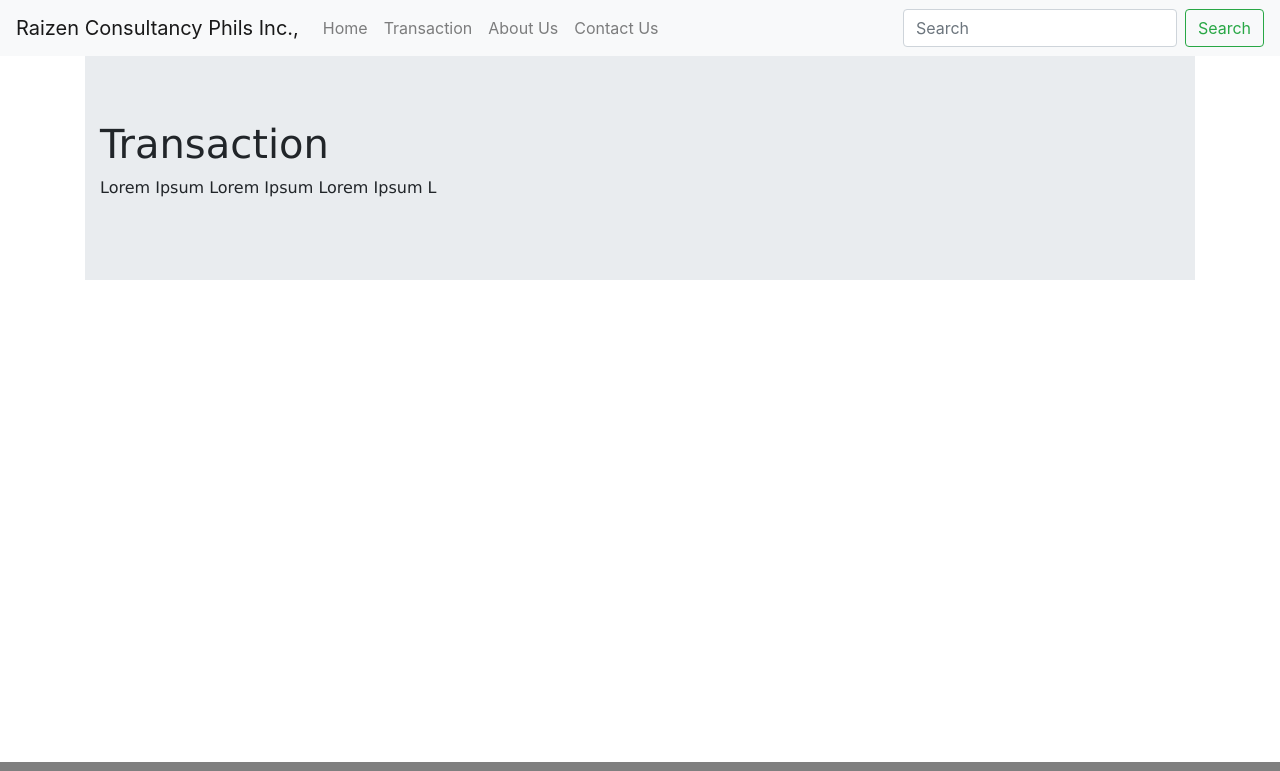
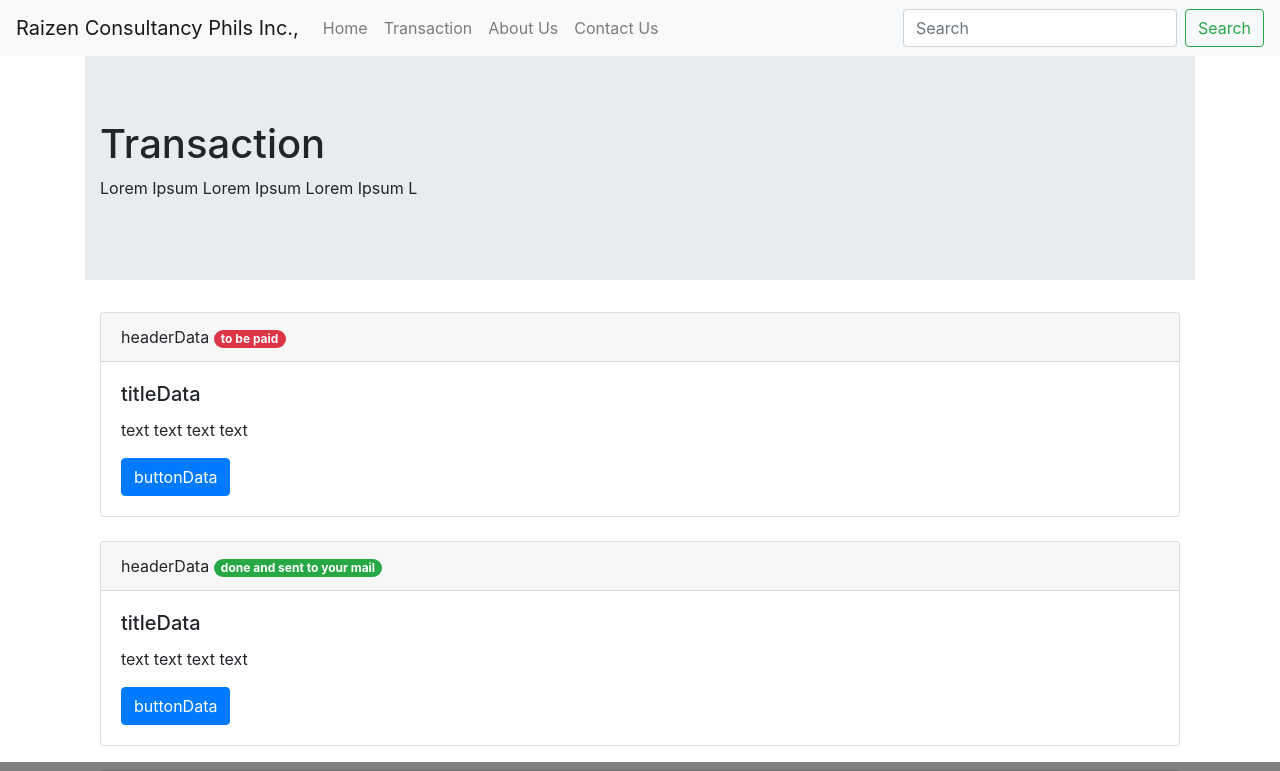
Before and after one commit to stephenbowie/rayzen, a React (Create React App) app: page /transaction in a window 1280 px wide. Shown: the top 771 px of the page. Built offline with nearby package versions, Linux system fonts and the light colour scheme.

Commit message:
transaction page

```diff
--- a/src/components/About.css
+++ b/src/components/About.css
@@ -21,9 +21,3 @@
 .centerText {
   text-align: center;
 }
-
-h1,
-h2,
-p {
-  font-family: "Verdana", Times, serif;
-}
--- a/src/components/Contact.jsx
+++ b/src/components/Contact.jsx
@@ -16,8 +16,8 @@ export default class Contact extends Component {
     this.handleChange = this.handleChange.bind(this);
   }
 
-  handleChange() {
-    //this.setState({ [e.target.name]: e.target.value});
+  handleChange(e) {
+    this.setState({ [e.target.name]: e.target.value });
   }
 
   render() {
@@ -89,10 +89,7 @@ export default class Contact extends Component {
                 Lorem ipsum dolor sit amet, consectetur adipiscing elit, sed do
                 eiusmod tempor incididunt ut labore et dolore magna aliqua. Ut
                 enim ad minim veniam, quis nostrud exercitation ullamco laboris
-                nisi ut aliquip ex ea commodo consequat. Duis aute irure dolor
-                in reprehenderit in voluptate velit esse cillum dolore eu fugiat
-                nulla pariatur. Excepteur sint occaecat cupidatat non proident,
-                sunt in culpa qui officia deserunt mollit anim id est laborum.
+                nisi ut aliquip ex ea commodo consequat.
               </p>
               <p>
                 <a href="/" class="btn btn-primary btn-md text-white">
--- a/src/components/Transaction.jsx
+++ b/src/components/Transaction.jsx
@@ -1,9 +1,39 @@
 import React, { Component, Fragment } from "react";
 import { MyJumbotron } from "./custombootstrapcomponents/MyJumbotron";
 import { Container, Row, Col } from "react-bootstrap";
+import { TransactionCard } from "./custombootstrapcomponents/TransactionCard";
 
 export default class Transaction extends Component {
   render() {
+    const transacData = [
+      {
+        header: "headerData",
+        title: "titleData",
+        text: "text text text text",
+        button: "buttonData",
+        stage: "pending"
+      },
+      {
+        header: "headerData",
+        title: "titleData",
+        text: "text text text text",
+        button: "buttonData",
+        stage: "done"
+      },
+      {
+        header: "headerData",
+        title: "titleData",
+        text: "text text text text",
+        button: "buttonData",
+        stage: "processing"
+      },
+      {
+        header: "headerData",
+        title: "titleData",
+        text: "text text text text",
+        button: "buttonData"
+      }
+    ];
     return (
       <Fragment>
         <div className="transactionHeader">
@@ -15,7 +45,23 @@ export default class Transaction extends Component {
         <div className="transactionBody">
           <Container>
             <Row>
-              <Col />
+              <Col>
+                <TransactionCard {...transacData[0]} />
+              </Col>
+            </Row>
+          </Container>
+          <Container>
+            <Row>
+              <Col>
+                <TransactionCard {...transacData[1]} />
+              </Col>
+            </Row>
+          </Container>
+          <Container>
+            <Row>
+              <Col>
+                <TransactionCard {...transacData[2]} />
+              </Col>
             </Row>
           </Container>
         </div>
--- a/src/components/custombootstrapcomponents/MyPerson.jsx
+++ b/src/components/custombootstrapcomponents/MyPerson.jsx
@@ -1,12 +1,12 @@
 import React from "react";
-import {Image} from 'react-bootstrap';
+import { Image } from "react-bootstrap";
 
 export const MyPerson = props => {
   return (
     <div class="centerText">
       <Image src={props.src} className="resize" roundedCircle />
       <br />
-            <div><h2>{props.personname}</h2></div>
+      <h3>{props.personname}</h3>
       <p>{props.description}</p>
     </div>
   );
--- /dev/null
+++ b/src/components/custombootstrapcomponents/TransactionBadge.jsx
@@ -0,0 +1,29 @@
+import { Badge } from "react-bootstrap";
+import React from "react";
+
+export const TransactionBadge = props => {
+  if (props.stage === "uploaded")
+    return (
+      <Badge pill variant="primary">
+        uploaded
+      </Badge>
+    );
+  if (props.stage === "processing")
+    return (
+      <Badge pill variant="warning">
+        processing
+      </Badge>
+    );
+  if (props.stage === "done")
+    return (
+      <Badge pill variant="success">
+        done and sent to your mail
+      </Badge>
+    );
+  if (props.stage === "pending")
+    return (
+      <Badge pill variant="danger">
+        to be paid
+      </Badge>
+    );
+};
--- /dev/null
+++ b/src/components/custombootstrapcomponents/TransactionCard.jsx
@@ -0,0 +1,21 @@
+import { Card, Button } from "react-bootstrap";
+import React, { Fragment } from "react";
+import { TransactionBadge } from "./TransactionBadge";
+
+export const TransactionCard = props => {
+  return (
+    <Fragment>
+      <Card>
+        <Card.Header>
+          {props.header} <TransactionBadge stage={props.stage} />
+        </Card.Header>
+        <Card.Body>
+          <Card.Title>{props.title}</Card.Title>
+          <Card.Text>{props.text}</Card.Text>
+          <Button variant="primary">{props.button}</Button>
+        </Card.Body>
+      </Card>{" "}
+      <br />
+    </Fragment>
+  );
+};
```
Lines whose indentation alone changed are shown as unchanged.
